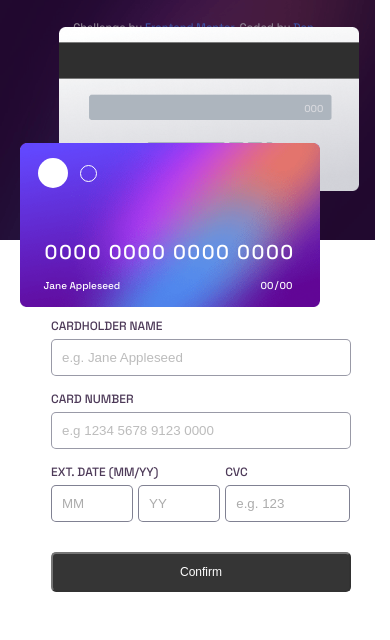
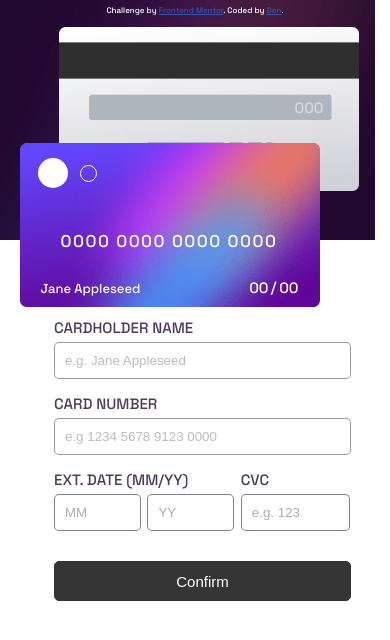
Before and after one commit to denniwin/interactive-card-details-form-main, a plain HTML site: page index.html in a window 390 px wide. Drawn offline with nearby package versions, Linux system fonts and the light colour scheme; a script that the page names is missing.

Commit message:
fix_bugs

```diff
--- a/index.html
+++ b/index.html
@@ -26,7 +26,7 @@
 
     <section class="wrapper__input_card">
         <form class="feedback__input">
-            <label>CARDHOLDER NAME<input type="text" class="form__input cardholder" placeholder="e.g. Jane Appleseed" maxlength="30" required></label>
+            <label>CARDHOLDER NAME<input type="text" class="form__input cardholder" placeholder="e.g. Jane Appleseed" maxlength="25" required></label>
             <label>CARD NUMBER<input type="text" class="form__input cardnumber" placeholder="e.g 1234 5678 9123 0000" required></label>
                 <div class="wrapper__mm_yy">
                     <label for="date__mm">EXT. DATE (MM/YY)</label>
--- a/style.css
+++ b/style.css
@@ -9,7 +9,7 @@
 }
 
 .desktop {
-    font-size: 20px;
+    font-size: 25px;
     color: var(--Dark_grayish_violet);
     background: #fff;
     font-family: 'Space Grotesk', sans-serif;
@@ -17,18 +17,14 @@
     margin: 0;
     padding: 0;
     box-sizing: border-box;
-    background: url('/interactive-card-details-form-main/images/bg-main-desktop.png') no-repeat;
-}
-
-.img__card {
-    width: 300px;
+    background: url('/interactive-card-details-form-main/images/bg-main-desktop.png') repeat-y;
 }
 
 .wrapper__card_front {
     color: #fff;
     position: absolute;
-    top: 150px;
-    left: 20%;
+    top: 200px;
+    left: 13%;
 }
 
 .circle__white {
@@ -37,8 +33,8 @@
     top: 9%;
     left: 6%;
     background-color: #fff;
-    width: 30px;
-    height: 30px;
+    width: 50px;
+    height: 50px;
     border-radius: 50%;
     -webkit-border-radius: 50%;
     -moz-border-radius: 50%;
@@ -53,8 +49,8 @@
     left: 20%;
     background-color: transparent;
     border: 1px solid #fff;
-    width: 15px;
-    height: 15px;
+    width: 25px;
+    height: 25px;
     border-radius: 50%;
     -webkit-border-radius: 50%;
     -moz-border-radius: 50%;
@@ -64,16 +60,16 @@
 
 .wrapper__card_back {
     position: absolute;
-    top: 345px;
-    left: 25%;
+    top: 484px;
+    left: 18%;
 }
 
 .feedback__input {
     display: block;
     transition: 1s;
     position: absolute;
-    top: 195px;
-    right: 275px;
+    top: 272px;
+    right: 25%;
     -webkit-transition: 1s;
     -moz-transition: 1s;
     -ms-transition: 1s;
@@ -84,12 +80,12 @@
     transition: 1s;
     display: none;
     border-radius: 5px;
-    width: 308px;
-    height: 278px;
-    background-color: rgba(255, 255, 255, 0.9);
+    width: 372px;
+    height: 350px;
+    background-color: rgb(255 255 255 / 90%);
     position: absolute;
-    top: 194px;
-    right: 271px;
+    top: 230px;
+    right: 476px;
     align-items: center;
     align-content: center;
     flex-direction: column;
@@ -103,7 +99,7 @@
 
 .form__input {
     transition: .5s;
-    width: 278px;
+    width: 350px;
     display: block;
     padding: 10px;
     margin: 5px 0px 15px;
@@ -135,11 +131,11 @@
 
 .date__mm,
 .date__yy {
-    width: 60px;
+    width: 80px;
 }
 
 .cvc {
-    width: 103px;
+    width: 133px;
 }
 
 .date__mm,
@@ -153,7 +149,7 @@ button {
     color: var(--Very_dark_violet);
     opacity: .8;
     display: block;
-    font-size: 12px;
+    font-size: 15px;
 }
 
 .wrapper__mm_yy, .wrapper__cvc {
@@ -168,23 +164,37 @@ button {
     height: 40px;
     width: 100%;
     color: #fff;
+    border: 1px solid #000;
     background: #000000fc;
+}
+
+.button__confirm:hover,
+.button__return:hover {
+    border: 1px solid #4f4c4cfc;
+    background: #4f4c4cfc;
+}
+
+.button__confirm:active,
+.button__return:active {
+    border: 1px solid #8e8e8efc;
+    background: #8e8e8efc;
 }
 
 .cardnumber__front {
     transition: .6s;
     position: absolute;
-    top: 96px;
-    left: 25px;
+    top: 121px;
+    left: 41px;
     letter-spacing: 1.5px;
+    font-size: 30px;
 }
 
 .cardname__front {
     transition: .6s;
     position: absolute;
-    font-size: 10px;
-    top: 136px;
-    left: 24px;
+    font-size: 19px;
+    bottom: 10%;
+    left: 7%;
     -webkit-transition: .6s;
     -moz-transition: .6s;
     -ms-transition: .6s;
@@ -194,31 +204,28 @@ button {
 .carddate__front_mm {
     transition: .6s;
     position: absolute;
-    font-size: 10px;
-    top: 136px;
-    right: 46px;
+    bottom: 10%;
+    right: 17%;
 }
 
 .carddate__front_yy {
     transition: .6s;
     position: absolute;
-    font-size: 10px;
-    top: 136px;
-    right: 27px;
+    bottom: 10%;
+    right: 7%;
 }
 
 .carddate__front_delimiter {
     position: absolute;
-    font-size: 10px;
-    top: 135px;
-    right: 41px;
+    bottom: 11%;
+    right: 65px;
 }
 
 .cvc__back {
     position: absolute;
-    font-size: 10px;
-    top: 75px;
-    right: 35px;
+    font-size: 15px;
+    top: 110px;
+    right: 49px;
     color: #d8d9de;
 }
 
@@ -238,17 +245,18 @@ input:valid {
 .title__bold {
     text-transform: uppercase;
     color: black;
-    font-size: 20px;
+    font-size: 30px;
 }
 
 .title__light {
     color: black;
-    font-size: 15px;
+    font-size: 20px;
 }
 
 .attribution {
-    margin-top: 20px;
-    font-size: 11px;
+    color: #fff;
+    font-size: 8px;
+    margin-top: 5px;
     text-align: center;
 }
 
@@ -256,12 +264,48 @@ input:valid {
     color: hsl(228, 45%, 44%);
 }
 
-
 @media (max-width: 800px) {
 
 .mobile {
     display: block;
     background: url('/interactive-card-details-form-main/images/bg-main-mobile.png') no-repeat;
+}
+
+.form__input {
+    width: 275px;
+}
+
+.date__mm,
+.date__yy {
+    width: 65px;
+}
+
+.carddate__front_yy,
+.carddate__front_mm,
+.carddate__front_delimiter {
+    font-size: 15px;
+}
+
+.carddate__front_delimiter {
+    right: 43px;
+}
+
+.cvc {
+    width: 87px;
+}
+
+.cvc__back {
+    top: 71px;
+    right: 35px;
+}
+
+.cardname__front {
+    font-size: 13px;
+}
+
+.cardnumber__front {
+    top: 87px;
+    font-size: 17px;
 }
 
 .wrapper__card_front {
@@ -275,6 +319,20 @@ input:valid {
     z-index: 0;
 }
 
+.circle__white {
+    width: 30px;
+    height: 30px;
+}
+
+.circle__border {
+    width: 15px;
+    height: 15px;
+}
+
+.img__card {
+    width: 300px;
+}
+
 .feedback__input {
     top: 318px;
     right: 39px;
@@ -282,6 +340,6 @@ input:valid {
 
 .feedback__input_finish {
     top: 305px;
-    right: 37px;
+    right: 1px;
 }
 }
```
